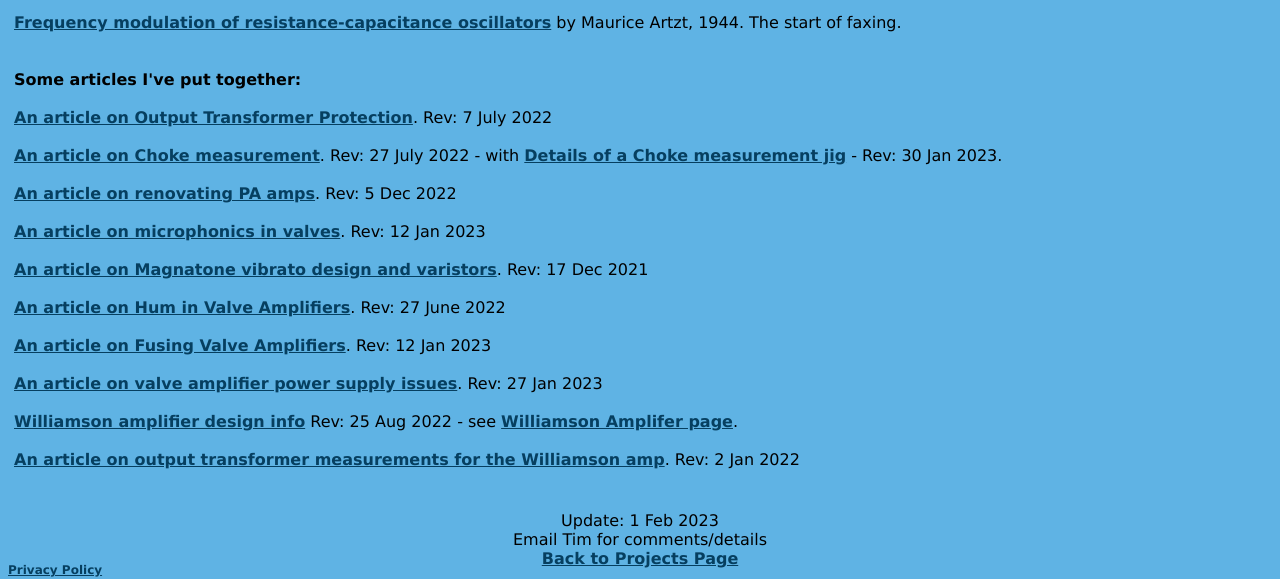
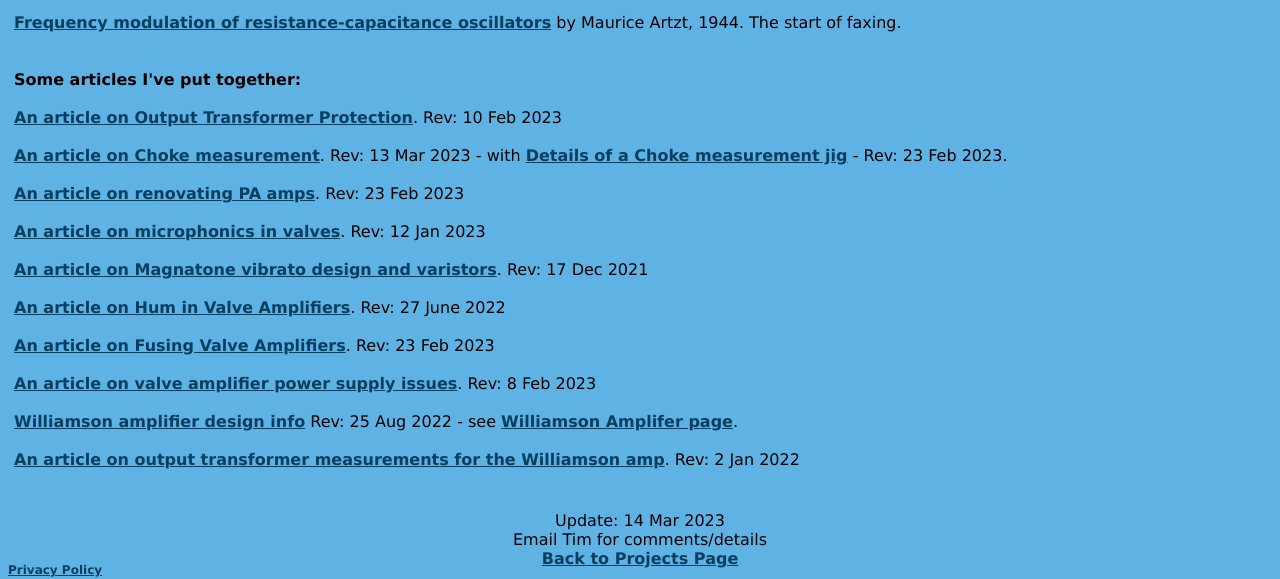
Before and after one commit to michael-robbins/michael-robbins.github.io, a Jekyll site: the page built from projects/Valve Info.html, in a window 1280 px wide and 900 px high, scrolled down 2738 px. Shown: the part 318-897 px from the top of the window. Built offline with Jekyll 4.4.1, drawn with Linux system fonts in a browser that asks for light colours.

Commit message:
Update Valve Info.html

```diff
--- a/projects/Valve Info.html
+++ b/projects/Valve Info.html
@@ -200,11 +200,11 @@
       <br />
       <b>Some articles I've put together:</b>
       <br /><br />
-      <a href="/static/Output%20transformer%20protection.pdf">An article on Output Transformer Protection</a>. Rev: 7 July 2022
+      <a href="/static/Output%20transformer%20protection.pdf">An article on Output Transformer Protection</a>. Rev: 10 Feb 2023
       <br /><br />
-      <a href="/static/Choke measurement.pdf">An article on Choke measurement</a>. Rev: 27 July 2022 - with <a href="/static/Choke measurement jig.pdf">Details of a Choke measurement jig</a> - Rev: 30 Jan 2023.
+      <a href="/static/Choke measurement.pdf">An article on Choke measurement</a>. Rev: 13 Mar 2023 - with <a href="/static/Choke measurement jig.pdf">Details of a Choke measurement jig</a> - Rev: 23 Feb 2023.
       <br /><br />
-      <a href="/static/Renovating PA amps.pdf">An article on renovating PA amps</a>. Rev: 5 Dec 2022
+      <a href="/static/Renovating PA amps.pdf">An article on renovating PA amps</a>. Rev: 23 Feb 2023
       <br /><br />
       <a href="/static/Microphonics in valves.pdf">An article on microphonics in valves</a>. Rev: 12 Jan 2023
       <br /><br />
@@ -212,9 +212,9 @@
       <br /><br />
       <a href="/static/Hum article.pdf">An article on Hum in Valve Amplifiers</a>. Rev: 27 June 2022
       <br /><br />
-      <a href="/static/Valve amp fusing.pdf">An article on Fusing Valve Amplifiers</a>. Rev: 12 Jan 2023
+      <a href="/static/Valve amp fusing.pdf">An article on Fusing Valve Amplifiers</a>. Rev: 23 Feb 2023
       <br /><br />
-      <a href="/static/Power%20supply%20issues%20for%20tube%20amps.pdf">An article on valve amplifier power supply issues</a>. Rev: 27 Jan 2023
+      <a href="/static/Power%20supply%20issues%20for%20tube%20amps.pdf">An article on valve amplifier power supply issues</a>. Rev: 8 Feb 2023
       <br /><br />
       <a href="/static/Williamson design info.pdf">Williamson amplifier design info</a> Rev: 25 Aug 2022 - see <a href="/projects/Williamson.html">Williamson Amplifer page</a>.
       <br /><br />
@@ -225,7 +225,7 @@
   </tr>
   <tr>
     <td align="center">
-      Update: 1 Feb 2023
+      Update: 14 Mar 2023
       <br />
       Email Tim for comments/details
       <br/>
```
